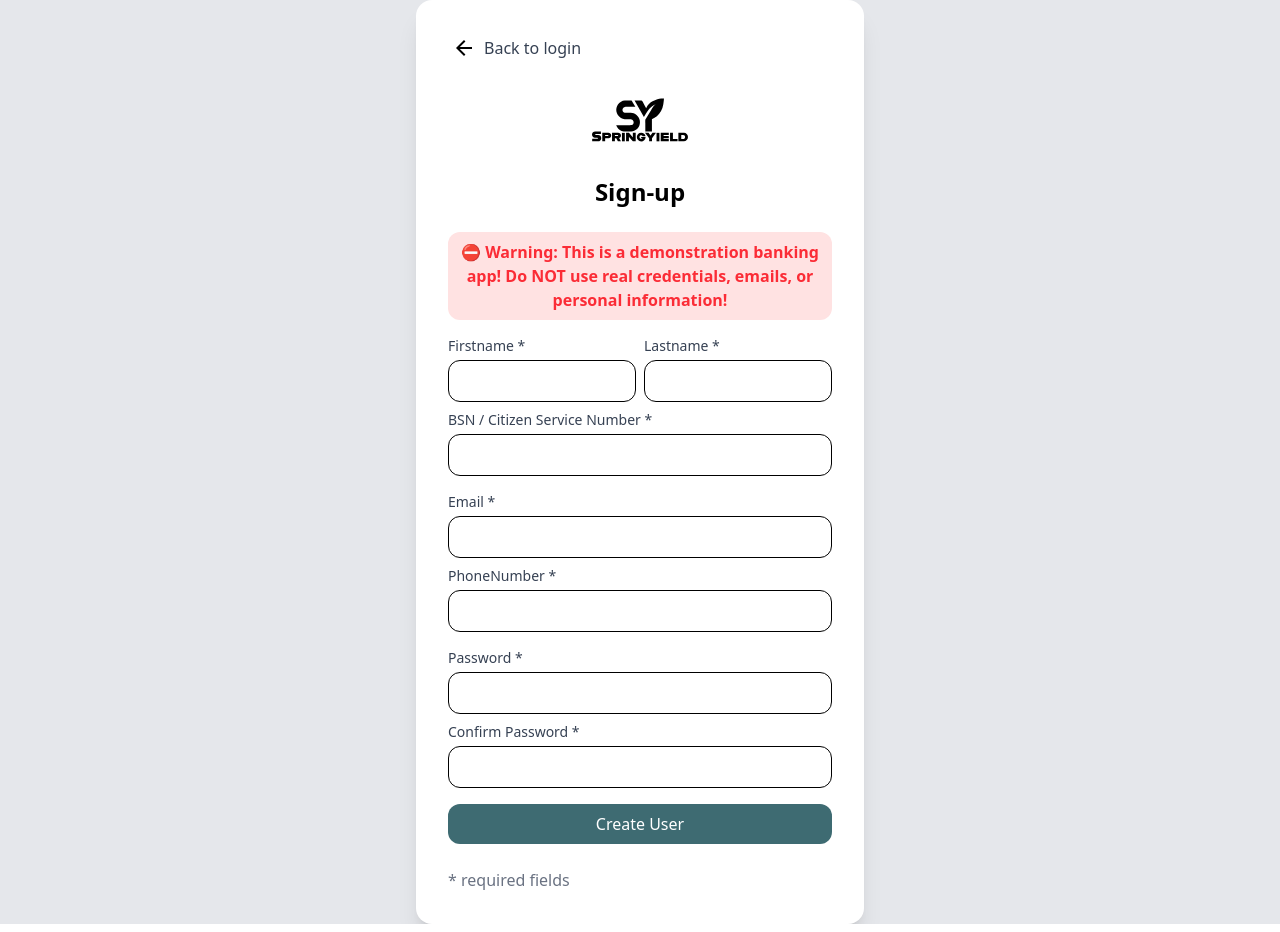
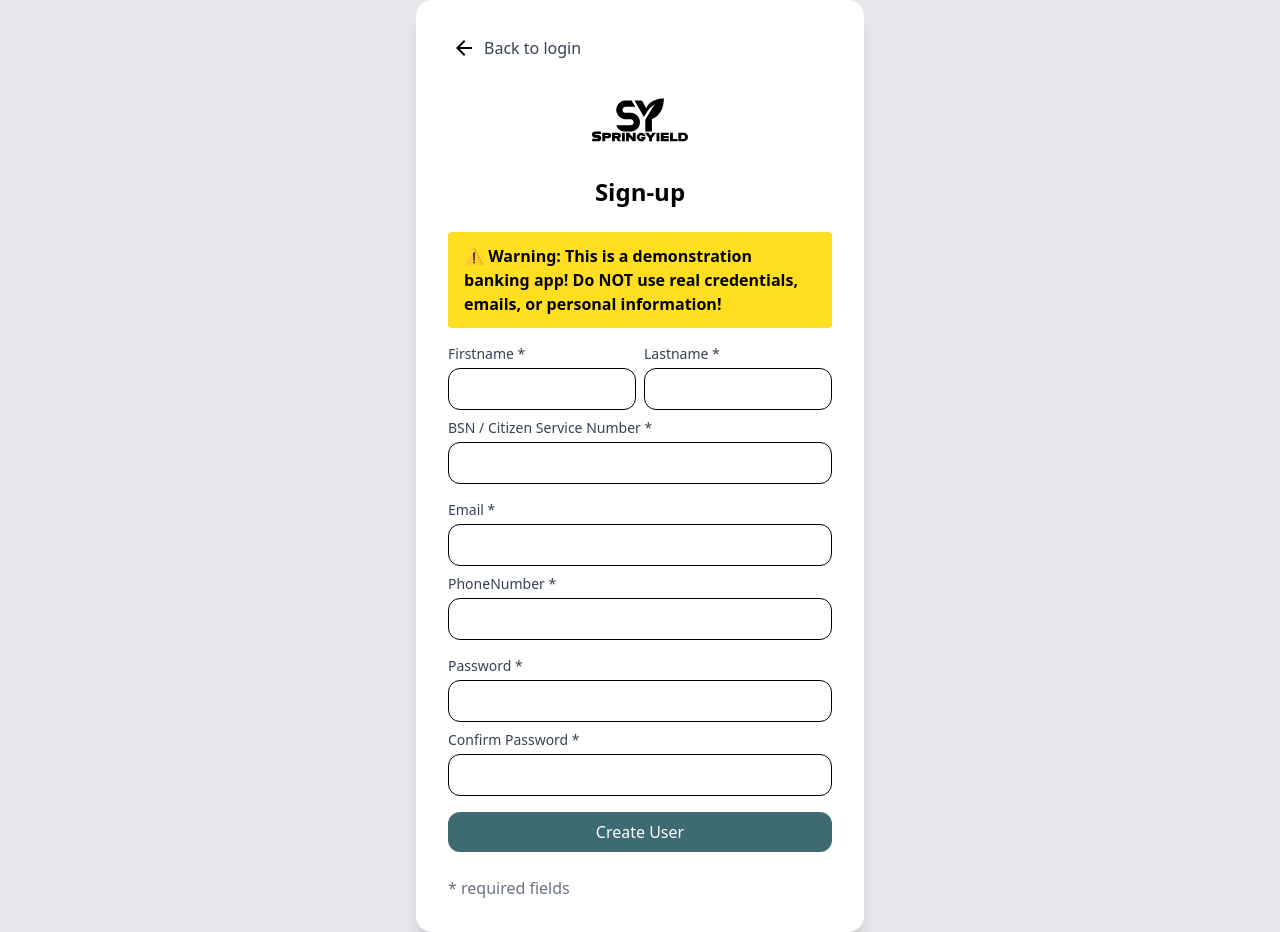
Before and after one commit to ZalmoraDev/Springyield, a Vue app in the folder frontend/: page /signup in a window 1280 px wide. Built offline with nearby package versions, Linux system fonts and the light colour scheme; no server answers.

Commit message:
Signup & login styling

```diff
--- a/frontend/src/styles.css
+++ b/frontend/src/styles.css
@@ -18,6 +18,6 @@
 
 @layer components {
     .error-message {
-        @apply bg-red-100 border border-red-400 text-red-700 px-4 py-3 rounded mb-4;
+        @apply bg-red-100 border border-red-500 text-red-500 px-4 py-3 rounded mb-4;
     }
 }
--- a/frontend/src/views/Login.vue
+++ b/frontend/src/views/Login.vue
@@ -1,14 +1,17 @@
 <script setup>
 import {ref} from 'vue'
 import {useRouter} from 'vue-router'
+
 import axios from 'axios'
-import {API_BASE_URL} from '@/config.js'; // <-- Import API_BASE_URL
+
+import {API_BASE_URL} from '@/config.js'
+
 
 const router = useRouter()
+const errorMessage = ref('')
 
 const email = ref('')
 const password = ref('')
-const errorMessage = ref('')
 
 const handleLogin = async () => {
   errorMessage.value = ''
--- a/frontend/src/views/Signup.vue
+++ b/frontend/src/views/Signup.vue
@@ -1,10 +1,14 @@
 <script setup>
 import {ref} from 'vue'
 import {useRouter} from 'vue-router'
+
 import axios from 'axios'
-import {API_BASE_URL} from '@/config.js'; // Import API_BASE_URL
+
+import {API_BASE_URL} from '@/config.js'
+
 
 const router = useRouter()
+const errorMessage = ref('')
 
 const firstName = ref('')
 const lastName = ref('')
@@ -15,10 +19,9 @@ const password = ref('')
 const confirmPassword = ref('')
 
 const handleSignup = async () => {
-  if (password.value !== confirmPassword.value) {
-    alert("Passwords do not match")
-    return
-  }
+  errorMessage.value = ''
+  if (password.value !== confirmPassword.value)
+    return errorMessage.value = 'Passwords do not match'
 
   try {
     const response = await axios.post(`${API_BASE_URL}/auth/signup`, { // Use API_BASE_URL
@@ -37,10 +40,11 @@ const handleSignup = async () => {
     await router.push('/')
 
   } catch (error) {
-    alert(error.response?.data || 'An error occurred during signup');
+    errorMessage.value = error.response?.data || 'An error occurred during signup';
   }
 }
 </script>
+
 
 <template>
   <div class="min-h-screen flex items-center justify-center bg-gray-200">
@@ -54,8 +58,11 @@ const handleSignup = async () => {
       </router-link>
       <img src="/logo/logo-bt.svg" alt="Logo" class="w-24 h-24 mx-auto mb-2">
       <h1 class="text-2xl font-bold text-center mb-6">Sign-up</h1>
-      <p class="font-bold text-red-500 mb-4 text-center bg-red-100 p-2 rounded-xl">
-        ⛔ Warning: This is a demonstration banking app! Do <span class="font-underline">NOT</span> use real credentials,
+      <div v-if="errorMessage" class="error-message">
+        ⛔{{ errorMessage }}
+      </div>
+      <p class="font-bold bg-yellow-300 text-black px-4 py-3 rounded mb-4">
+        ⚠️ Warning: This is a demonstration banking app! Do <span class="font-underline">NOT</span> use real credentials,
         emails, or personal information!
       </p>
 
```
